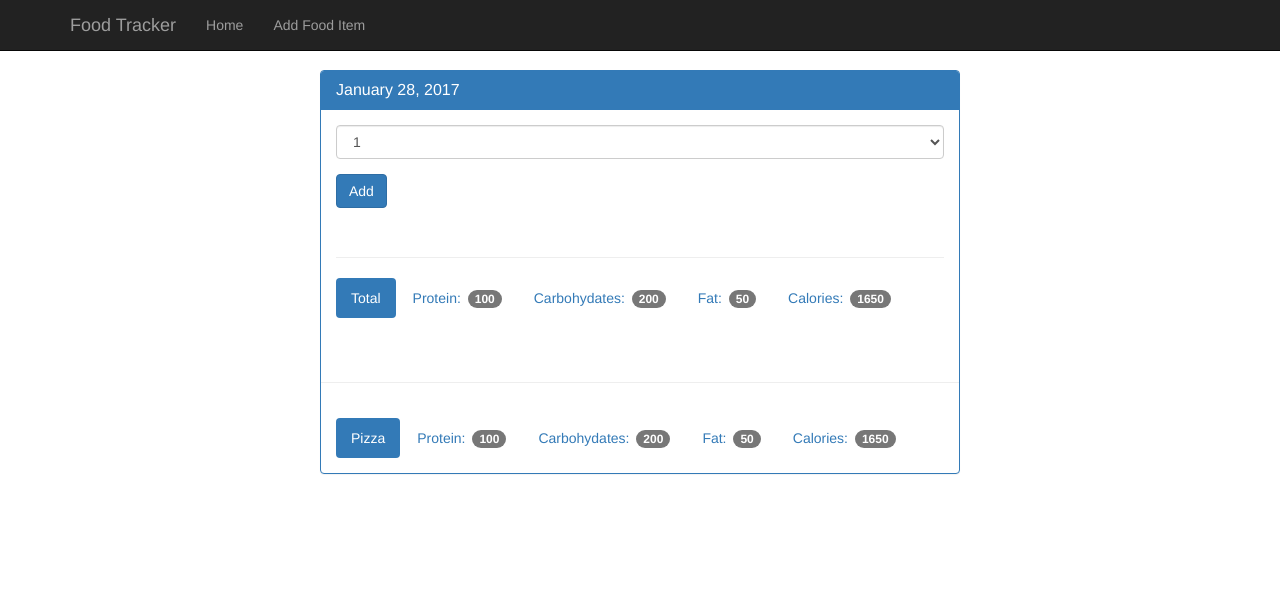
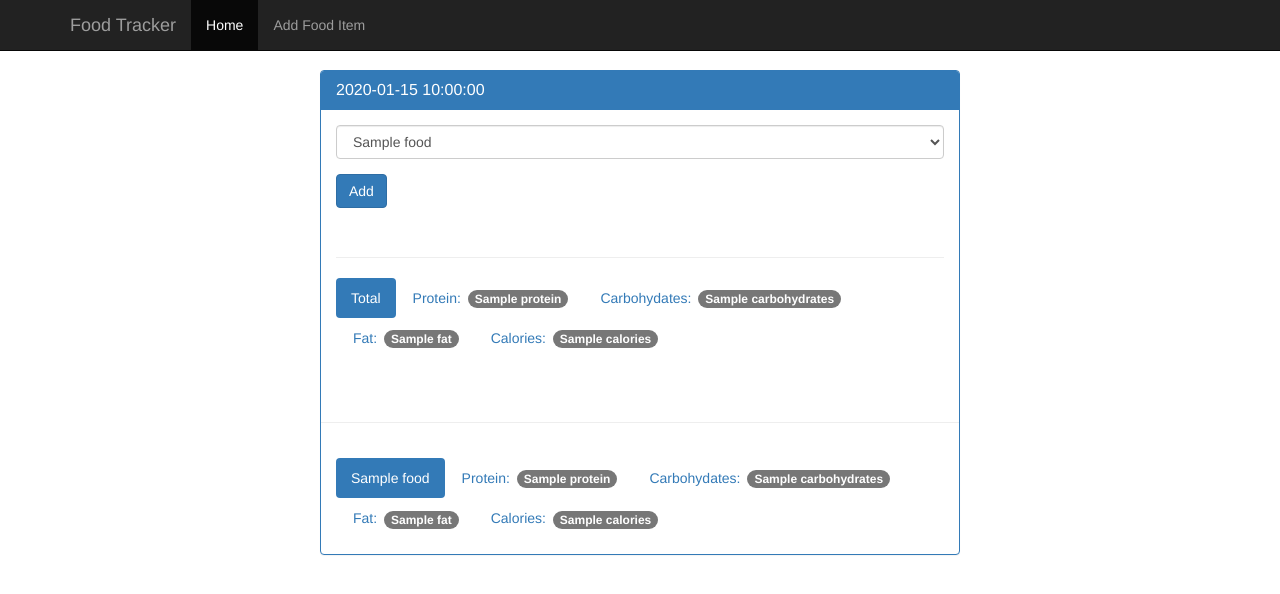
Before and after one commit to bearguns/flask-food-tracker, a Flask app: template templates/day.html in a window 1280 px wide. Shown: the top 594 px of the page. Run offline with Flask 2, Linux system fonts and the light colour scheme; the template is opened without the code that fills it: most values are stand-ins (such as "Sample title", 1, 10 or a date in 2020); some libraries are stand-ins or nearby versions.

Commit message:
refactor templates and sum totals for index

```diff
--- a/app.py
+++ b/app.py
@@ -1,23 +1,14 @@
 import os
 import sqlite3
+from datetime import datetime
 from flask import Flask, render_template, g, request, redirect, url_for
 from dotenv import load_dotenv
 
+from db import get_db, connect_db
+
 load_dotenv()
 
-DATABASE_PATH = os.environ.get('DB_PATH')
-
 app = Flask(__name__)
-
-def connect_db():
-    sql = sqlite3.connect(DATABASE_PATH)
-    sql.row_factory = sqlite3.Row
-    return sql
-
-def get_db():
-    if not hasattr(g, 'sqlite3_db'):
-        g.sqlite_db = connect_db()
-    return g.sqlite_db
 
 @app.teardown_appcontext
 def close_db(error):
@@ -26,11 +17,76 @@ def close_db(error):
 
 @app.route('/', methods=['GET', 'POST'])
 def index():
-    return render_template('home.html')
+    db = get_db()
 
-@app.route('/day')
-def day():
-    return render_template('day.html')
+    if request.method == 'POST':
+        date = request.form['date']
+        dtime = datetime.strptime(date, '%Y-%m-%d')
+        insert_date = datetime.strftime(dtime, '%Y%m%d')
+
+        db.execute('insert into log_date (entry_date) values (?)', [insert_date])
+        db.commit()
+
+    query = db.execute('select log_date.entry_date, sum(food.fat) as fat, sum(food.protein) as protein, sum(food.carbohydrates) as carbohydrates, sum(food.calories) as calories from log_date join food_date on food_date.log_date_id = log_date.id join food on food.id = food_date.food_id group by log_date.id order by log_date.entry_date desc')
+    results = query.fetchall()
+
+    date_list = []
+    for i in results:
+        date = {}
+        dtime = datetime.strptime(str(i['entry_date']), '%Y%m%d')
+        date['entry_date'] = datetime.strftime(dtime, '%B %d, %Y')
+        date['protein'] = i['protein']
+        date['fat'] = i['fat']
+        date['carbohydrates'] = i['carbohydrates']
+        date['calories'] = i['calories']
+        date_list.append(date)
+
+    return render_template('home.html', dates=date_list)
+
+@app.route('/day/<date>', methods=['GET', 'POST'])
+def day(date):
+    db = get_db()
+
+    try:
+        date_input = int(date)
+    except ValueError:
+        date_parsed_from_url = datetime.strptime(date, '%B %d, %Y')
+        date_input = int(datetime.strftime(date_parsed_from_url, '%Y%m%d'))
+
+    date_query = db.execute('select id, entry_date from log_date where entry_date = (?)', [date_input])
+    date_entry = date_query.fetchone()
+
+    if request.method == 'POST':
+        db.execute('insert into food_date (food_id, log_date_id) values (?, ?)', [request.form['food'], date_entry['id']])
+        db.commit()
+
+    dtime = datetime.strptime(str(date_entry['entry_date']), '%Y%m%d')
+    pretty_date = datetime.strftime(dtime, '%B %d, %Y')
+
+    food_query = db.execute('select id, name from food')
+    food = food_query.fetchall()
+
+    food_results = []
+    for f in food:
+        food_results.append({'id': f['id'], 'name': f['name']})
+
+    log_query = db.execute('select food.name, food.fat, food.protein, food.carbohydrates, food.calories from log_date join food_date on food_date.log_date_id = log_date.id join food on food.id = food_date.food_id where log_date.entry_date = ?', [date_input])
+    log_results = log_query.fetchall()
+
+    totals = {
+        'protein': 0,
+        'carbohydrates': 0,
+        'fat': 0,
+        'calories': 0
+    }
+
+    for food in log_results:
+        totals['protein'] += food['protein']
+        totals['carbohydrates'] += food['carbohydrates']
+        totals['fat'] += food['fat']
+        totals['calories'] += food['calories']
+
+    return render_template('day.html', date=pretty_date, food=food_results, food_log=log_results, totals=totals)
 
 @app.route('/food', methods=['GET', 'POST'])
 def food():
--- /dev/null
+++ b/templates/_navbar.html
@@ -0,0 +1,13 @@
+<nav class="navbar navbar-inverse navbar-fixed-top">
+  <div class="container">
+    <div class="navbar-header">
+      <a class="navbar-brand" href="#">Food Tracker</a>
+    </div>
+    <div id="navbar" class="navbar-collapse collapse">
+      <ul class="nav navbar-nav">
+        <li class="active"><a href="{{ url_for('index') }}">Home</a></li>
+        <li><a href="{{ url_for('food') }}">Add Food Item</a></li>
+      </ul>
+    </div>
+  </div>
+</nav>
--- /dev/null
+++ b/templates/base.html
@@ -0,0 +1,25 @@
+<!DOCTYPE html>
+<html lang="en">
+  <head>
+    <meta charset="utf-8">
+    <meta http-equiv="X-UA-Compatible" content="IE=edge">
+    <meta name="viewport" content="width=device-width, initial-scale=1">
+
+    <title>{% block title %}{% endblock %}</title>
+
+    <!-- Bootstrap core CSS -->
+    <link href="{{url_for('static', filename='bootstrap.min.css' )}}" rel="stylesheet">
+    <!-- Custom styles for this template -->
+    <link href="{{url_for('static', filename='theme.css' )}}" rel="stylesheet">
+
+  </head>
+
+  <body>
+
+    {% include '_navbar.html' %}
+
+    {% block content %}{% endblock %}
+
+  </body>
+
+</html>
--- a/templates/day.html
+++ b/templates/day.html
@@ -1,50 +1,24 @@
-<!DOCTYPE html>
-<html lang="en">
-    <head>
-        <meta charset="utf-8">
-        <meta http-equiv="X-UA-Compatible" content="IE=edge">
-        <meta name="viewport" content="width=device-width, initial-scale=1">
+{% extends 'base.html' %}
 
-        <title>Food Tracker | Day Details</title>
-
-        <!-- Bootstrap core CSS -->
-        <link href="{{url_for('static', filename='bootstrap.min.css' )}}" rel="stylesheet">
-        <!-- Custom styles for this template -->
-        <link href="{{url_for('static', filename='theme.css' )}}" rel="stylesheet">
-
-    </head>
-
-    <body>
-
-        <nav class="navbar navbar-inverse navbar-fixed-top">
-            <div class="container">
-                <div class="navbar-header">
-                    <a class="navbar-brand" href="#">Food Tracker</a>
-                </div>
-                <div id="navbar" class="navbar-collapse collapse">
-                    <ul class="nav navbar-nav">
-                        <li><a href="#">Home</a></li>
-                        <li><a href="#">Add Food Item</a></li>
-                    </ul>
-                </div>
-            </div>
-        </nav>
-
+{% block title %}Food Tracker | Day Details{% endblock %}
+{% block content %}
 <div class="container theme-showcase col-sm-6 col-sm-offset-3" role="main">
 
   <div class="row">
     <div>
       <div class="panel panel-primary">
         <div class="panel-heading">
-                            <h3 class="panel-title">January 28, 2017</h3>
+          <h3 class="panel-title">{{ date }}</h3>
         </div>
 
         <div class="panel-body">
 
-                            <form method="POST" action="/">
+          <form method="POST" action="{{ url_for('day', date=date) }}">
             <div class="form-group">
-                                    <select class="form-control">
-                                        <option>1</option>
+              <select class="form-control" name="food">
+                {% for food in food %}
+                <option value="{{food.id}}">{{ food.name }}</option>
+                {% endfor %}
               </select>
             </div>
 
@@ -56,32 +30,31 @@
 
           <ul class="nav nav-pills" role="tablist">
             <li class="active"><a>Total</a></li>
-                                <li><a>Protein: <span class="badge">100</span></a></li>
-                                <li><a>Carbohydates: <span class="badge">200</span></a></li>
-                                <li><a>Fat: <span class="badge">50</span></a></li>
-                                <li><a>Calories: <span class="badge">1650</span></a></li>
+            <li><a>Protein: <span class="badge">{{totals.protein}}</span></a></li>
+            <li><a>Carbohydates: <span class="badge">{{totals.carbohydrates}}</span></a></li>
+            <li><a>Fat: <span class="badge">{{totals.fat}}</span></a></li>
+            <li><a>Calories: <span class="badge">{{totals.calories}}</span></a></li>
           </ul>
 
         </div>
 
         <div class="page-header"></div>
 
+        {% for food in food_log %}
         <div class="panel-body">
           <ul class="nav nav-pills" role="tablist">
-                                <li class="active"><a>Pizza</a></li>
-                                <li><a>Protein: <span class="badge">100</span></a></li>
-                                <li><a>Carbohydates: <span class="badge">200</span></a></li>
-                                <li><a>Fat: <span class="badge">50</span></a></li>
-                                <li><a>Calories: <span class="badge">1650</span></a></li>
+            <li class="active"><a>{{ food.name }}</a></li>
+            <li><a>Protein: <span class="badge">{{food.protein}}</span></a></li>
+            <li><a>Carbohydates: <span class="badge">{{food.carbohydrates}}</span></a></li>
+            <li><a>Fat: <span class="badge">{{food.fat}}</span></a></li>
+            <li><a>Calories: <span class="badge">{{food.calories}}</span></a></li>
           </ul>
         </div>
+        {% endfor %}
 
       </div>
     </div>
   </div>
 
 </div>
-
-    </body>
-
-</html>
+{% endblock %}
```
Also changed, not shown: db.py (added, +15 -0 lines), templates/food.html (+4 -33 lines), templates/home.html (+13 -42 lines), food_tracker.db (added), 2 other files. Lines whose indentation alone changed are shown as unchanged.
